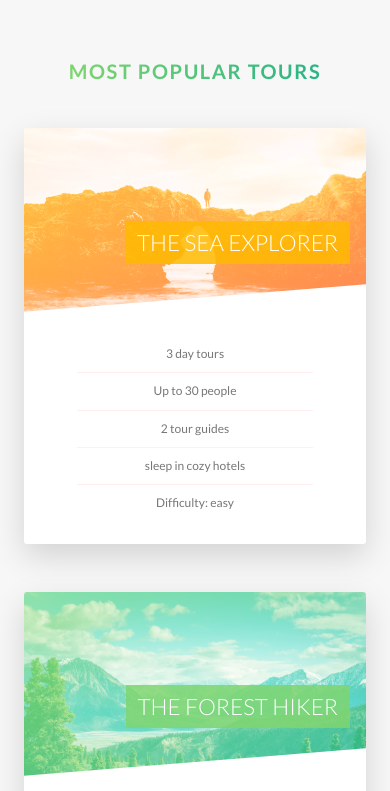
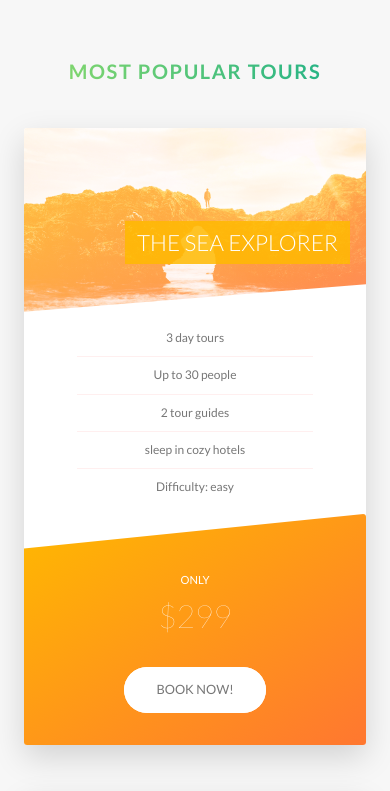
Before and after one commit to itangishaka1/beautiful_rwanda, a React (Create React App) app: page / in a window 390 px wide. Shown: the part 2483-3274 px from the top of the page. Built offline with nearby package versions, Linux system fonts and the light colour scheme.

Commit message:
Add media queries for Tour section

```diff
--- a/src/components/Tours/Tour.scss
+++ b/src/components/Tours/Tour.scss
@@ -1,4 +1,5 @@
 @use "../../partials/variables" as *;
+@use "../../partials/mixins" as *;
 
 .card {
   // Functionality
@@ -180,4 +181,50 @@
     font-size: 6rem;
     font-weight: 100;
   }
+
+
+
+  @include respond(tablet_portrait) {
+    height: auto;
+    border-radius: 3px;
+    background-color: $color-white;
+    box-shadow: 0 1.5rem 4rem rgba($color-black, 0.15);
+
+
+    &__side {
+      height: auto;
+      position: relative;
+      box-shadow: none;
+
+
+      &--back {
+        transform: rotateY(0);
+        clip-path: polygon(0 15%, 100% 0, 100% 100%, 0 100%);
+      }
+    }
+
+    &:hover &__side--front {
+      transform: rotateY(0);
+    }
+
+    &__details {
+      padding: 1rem 3rem;
+    }
+
+    &__cta {
+      position: relative;
+      top: 0;
+      left: 0;
+      transform: translate(0);
+      width: 100%;
+      padding: 7rem 4rem 4rem 4rem;
+    }
+
+    &__price-box {
+      margin-bottom: 3rem;
+    }
+    &__price-value {
+      font-size: 4rem;
+    }
+  }
 }
```
